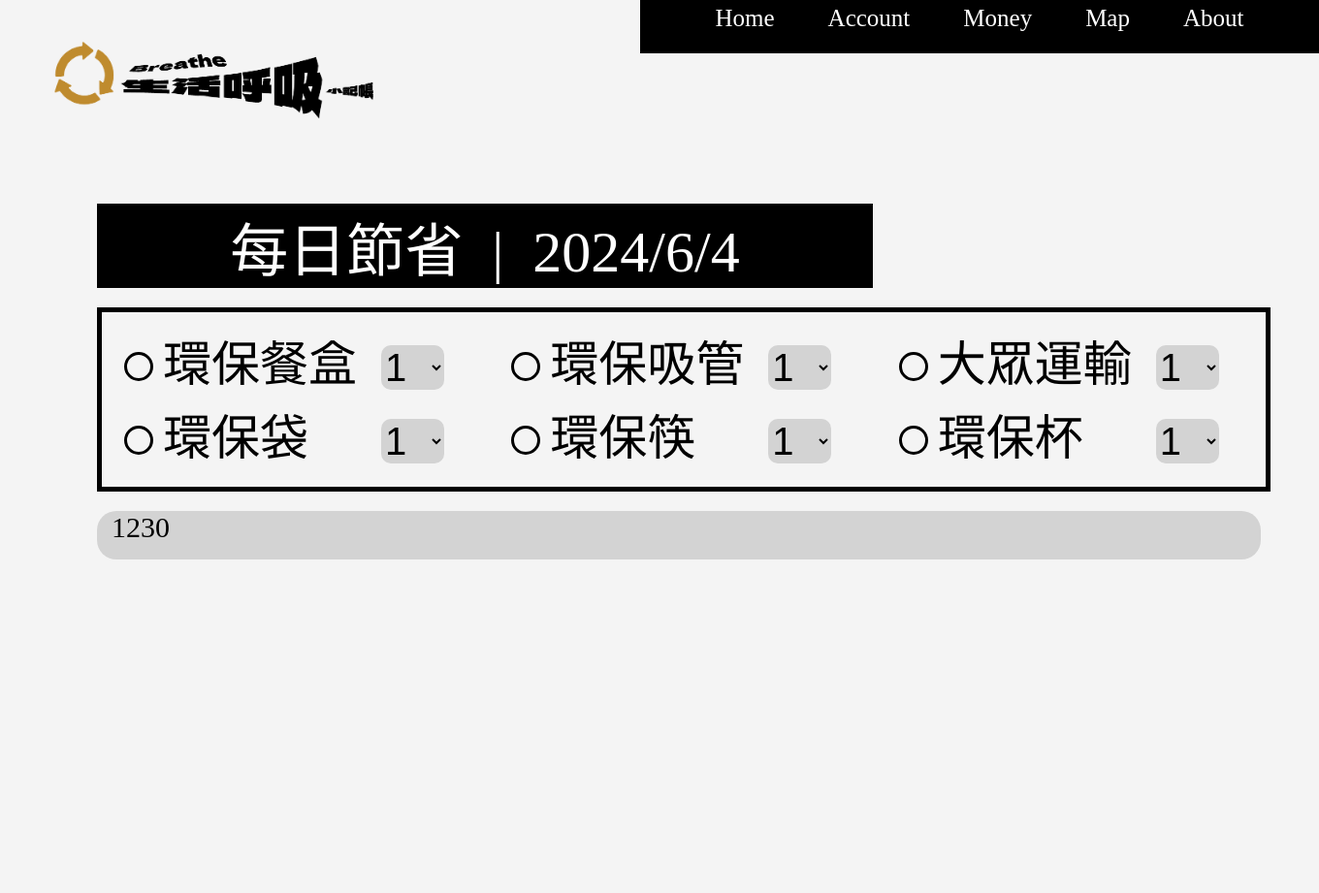
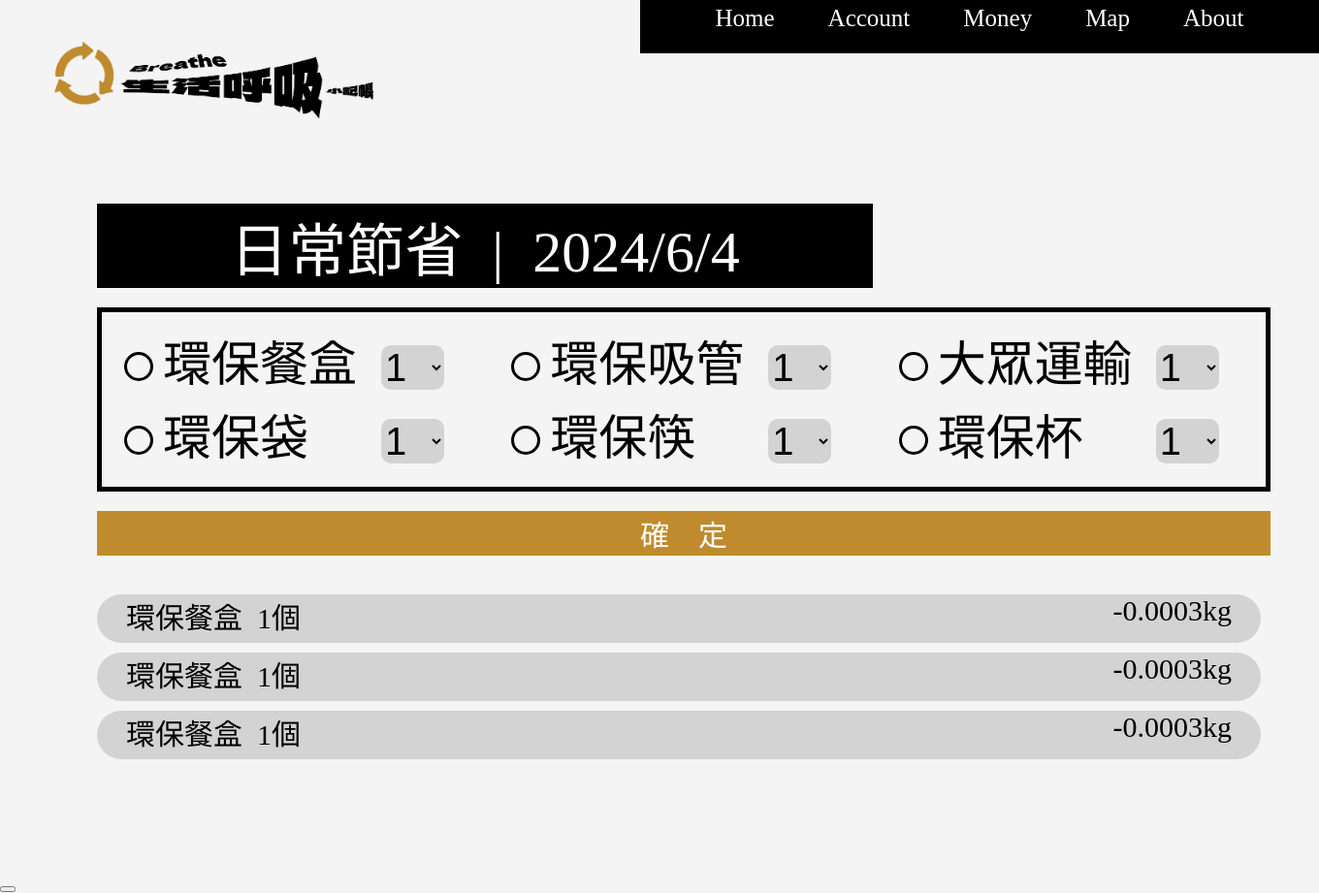
Before and after one commit to ziv09/breath_s_proj, a PHP site: page /gar.php in a window 1360 px wide. Shown: the whole page at 97% size. Before the commit the page ends 577 px from the top, so only its background shows below. Run offline with PHP 8.4, Linux system fonts and the light colour scheme; some web fonts are replaced.

Commit message:
新頁面4

```diff
--- a/css/gar_sy.css
+++ b/css/gar_sy.css
@@ -117,10 +117,45 @@ input[type="checkbox"]:hover {
 }
 
 .garrec{
+margin-top: 20px;
+width: 1230px;
+height: 300px;
+overflow: auto;
+margin-top:30px;
+}
+
+.garrec-txt{
+    display: flex;
+    justify-content: space-between;
     height: 50px;
     width: 1200px;
     background-color: lightgray;
     font-size: 30px;
-    border-radius: 20px;
+    border-radius: 25px;
+    margin-top: 10px;
+    transition: background-color 0.3s, color 0.3s;
+}
+
+.garrec-txt:hover{
+    background-color: #218919;
+    color: #fff;
+}
+
+.btn{
+    font-family: 'MantouSans-Regular';
+    width: 1210px;
+    outline: none;
+    border: none;
+    font-weight: 300;
+    font-size: 30px;
+    cursor: pointer;
     margin-top: 20px;
+    background-color: #bf8b2e;
+    color: #fff;
+
 }
+
+.btn:hover{
+    background-color: #218919;
+    color: #fff;
+}
--- a/gar.php
+++ b/gar.php
@@ -39,7 +39,7 @@
     </div>
     <div class="container">
         <div class="date">
-                每日節省&ensp;|&ensp;<span id="current-date"></span>
+            日常節省&ensp;|&ensp;<span id="current-date"></span>
         </div>
         <div class="co_record">
             <table class="table">
@@ -82,8 +82,7 @@
                         </select></td>
                 </tr>
                 <tr>
-                        <td><input type="checkbox" class="">&thinsp;環保袋&emsp;&ensp;<select class="select"
-                                name="numbers">
+                    <td><input type="checkbox" class="">&thinsp;環保袋&emsp;&ensp;<select class="select" name="numbers">
                             <option value="1">1</option>
                             <option value="2">2</option>
                             <option value="3">3</option>
@@ -95,8 +94,7 @@
                             <option value="9">9</option>
                             <option value="10">10</option>
                         </select></td>
-                        <td><input type="checkbox" class="">&thinsp;環保筷&emsp;&ensp;<select class="select"
-                                name="numbers">
+                    <td><input type="checkbox" class="">&thinsp;環保筷&emsp;&ensp;<select class="select" name="numbers">
                             <option value="1">1</option>
                             <option value="2">2</option>
                             <option value="3">3</option>
@@ -108,8 +106,7 @@
                             <option value="9">9</option>
                             <option value="10">10</option>
                         </select></td>
-                        <td><input type="checkbox" class="">&thinsp;環保杯&emsp;&ensp;<select class="select"
-                                name="numbers">
+                    <td><input type="checkbox" class="">&thinsp;環保杯&emsp;&ensp;<select class="select" name="numbers">
                             <option value="1">1</option>
                             <option value="2">2</option>
                             <option value="3">3</option>
@@ -125,14 +122,40 @@
             </table>
         </div>
         <div>
+            <button class="btn" type="button">確&emsp;定</button>
+            </div>
         <div class="garrec">
-                  &ensp;1230
+            <div class="garrec-txt">
+                <div>
+                    &emsp;環保餐盒&ensp;<span>1<!--數量--></span>個
+                </div>
+                <div>
+                    -0.0003kg&emsp;
+                </div>
+            </div>
+            <div class="garrec-txt">
+                <div>
+                    &emsp;環保餐盒&ensp;<span>1<!--數量--></span>個
+                </div>
+                <div>
+                    -0.0003kg&emsp;
+                </div>
+            </div>
+            <div class="garrec-txt">
+                <div>
+                    &emsp;環保餐盒&ensp;<span>1<!--數量--></span>個
+                </div>
+                <div>
+                    -0.0003kg&emsp;
                 </div>
             </div>
 
         </div>
 
-
+   <div>
+    </div>
+   </div>
+   <button></button>
     </div>
 
 
```
Also changed, not shown: javascript/nextpage.js (added, +20 -0 lines). Lines whose indentation alone changed are shown as unchanged.
